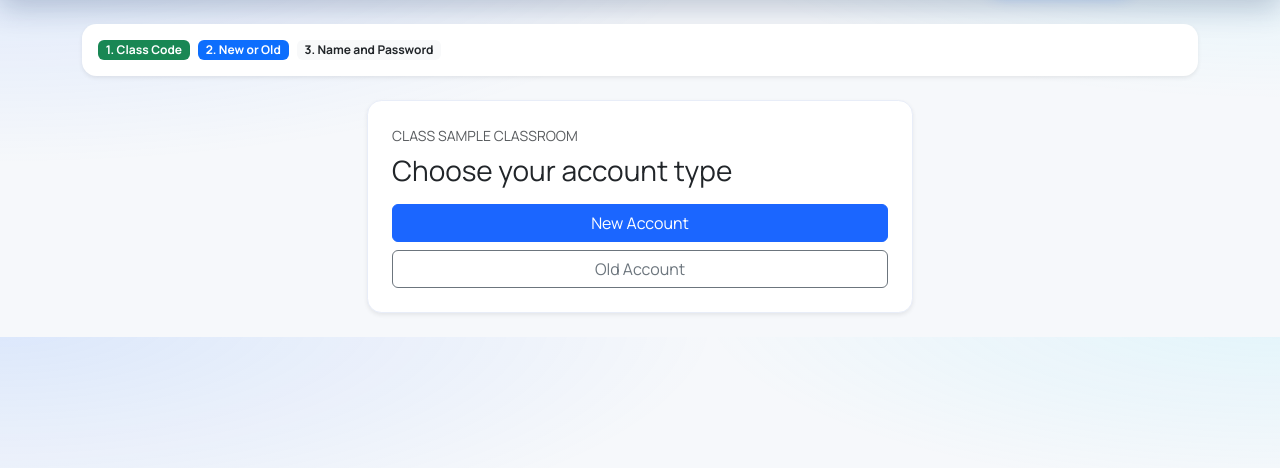
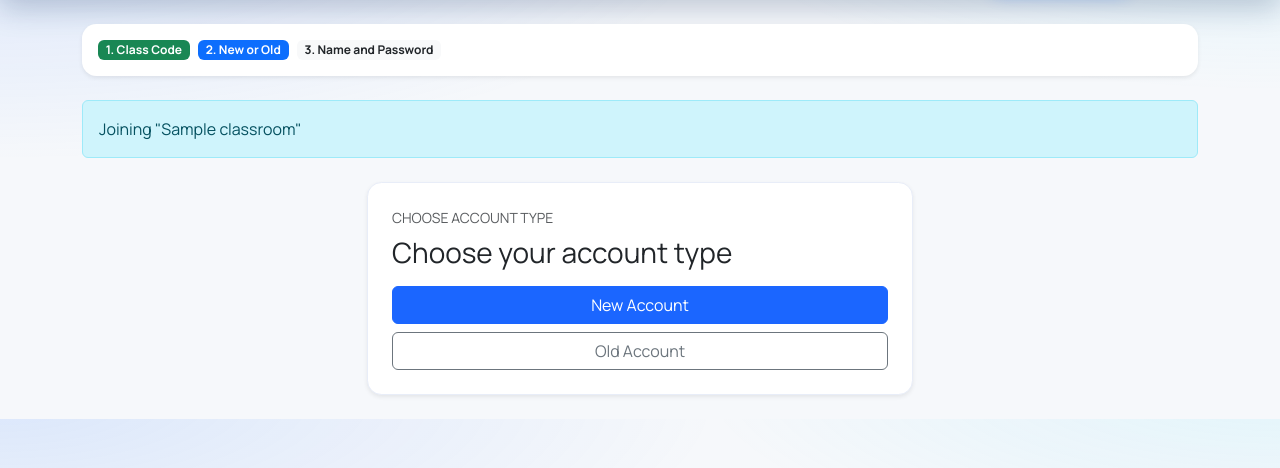
Before and after one commit to GGUI-Classroom/Bookful, a Flask app: page /portal/join/000 in a window 1280 px wide. Shown: the part 56-524 px from the top of the page. Run offline with Flask 3, Linux system fonts and the light colour scheme; a user stored in the database is signed in; tables that the repository leaves empty hold one stand-in row (values such as "Sample post").

Commit message:
Add informative alerts for classroom joining in account templates

```diff
--- a/app/templates/classes/index.html
+++ b/app/templates/classes/index.html
@@ -11,6 +11,7 @@
           <div class="mb-3">
             {{ form.name.label(class="form-label") }}
             {{ form.name(class="form-control", placeholder="Reading Period 1") }}
+            <div class="form-text">This class name is shown to students during New Account and Old Account steps (for example, "Arvind Murthy's 2025-2026 Class").</div>
             {% for err in form.name.errors %}<div class="text-danger small">{{ err }}</div>{% endfor %}
           </div>
           {{ form.submit(class="btn btn-primary w-100") }}
--- a/app/templates/portal/choose_account.html
+++ b/app/templates/portal/choose_account.html
@@ -11,11 +11,15 @@
   </div>
 </div>
 
+<div class="alert alert-info mb-4" role="alert">
+  Joining "{{ classroom.name }}"
+</div>
+
 <div class="row justify-content-center">
   <div class="col-md-8 col-lg-6">
     <div class="card shadow-sm">
       <div class="card-body p-4">
-        <p class="text-uppercase text-muted small mb-2">Class {{ classroom.name }}</p>
+        <p class="text-uppercase text-muted small mb-2">Choose Account Type</p>
         <h1 class="h3 mb-3">Choose your account type</h1>
         <div class="d-grid gap-2">
           <a class="btn btn-primary" href="{{ url_for('portal.new_account', join_code=classroom.join_code) }}">New Account</a>
--- a/app/templates/portal/new_account.html
+++ b/app/templates/portal/new_account.html
@@ -11,11 +11,15 @@
   </div>
 </div>
 
+<div class="alert alert-info mb-4" role="alert">
+  Joining "{{ classroom.name }}"
+</div>
+
 <div class="row justify-content-center">
   <div class="col-md-8 col-lg-6">
     <div class="card shadow-sm">
       <div class="card-body p-4">
-        <p class="text-uppercase text-muted small mb-2">Class {{ classroom.name }}</p>
+        <p class="text-uppercase text-muted small mb-2">New Account</p>
         <h1 class="h3 mb-2">Create your account</h1>
         <p class="text-muted mb-3">Use your registered class name, then create your password.</p>
         <form method="post" novalidate>
--- a/app/templates/portal/old_account.html
+++ b/app/templates/portal/old_account.html
@@ -11,11 +11,15 @@
   </div>
 </div>
 
+<div class="alert alert-info mb-4" role="alert">
+  Joining "{{ classroom.name }}"
+</div>
+
 <div class="row justify-content-center">
   <div class="col-md-8 col-lg-6">
     <div class="card shadow-sm">
       <div class="card-body p-4">
-        <p class="text-uppercase text-muted small mb-2">Class {{ classroom.name }}</p>
+        <p class="text-uppercase text-muted small mb-2">Old Account</p>
         <h1 class="h3 mb-2">Old Account</h1>
         <p class="text-muted mb-3">Enter your registered name and password.</p>
         <form method="post" novalidate>
```
